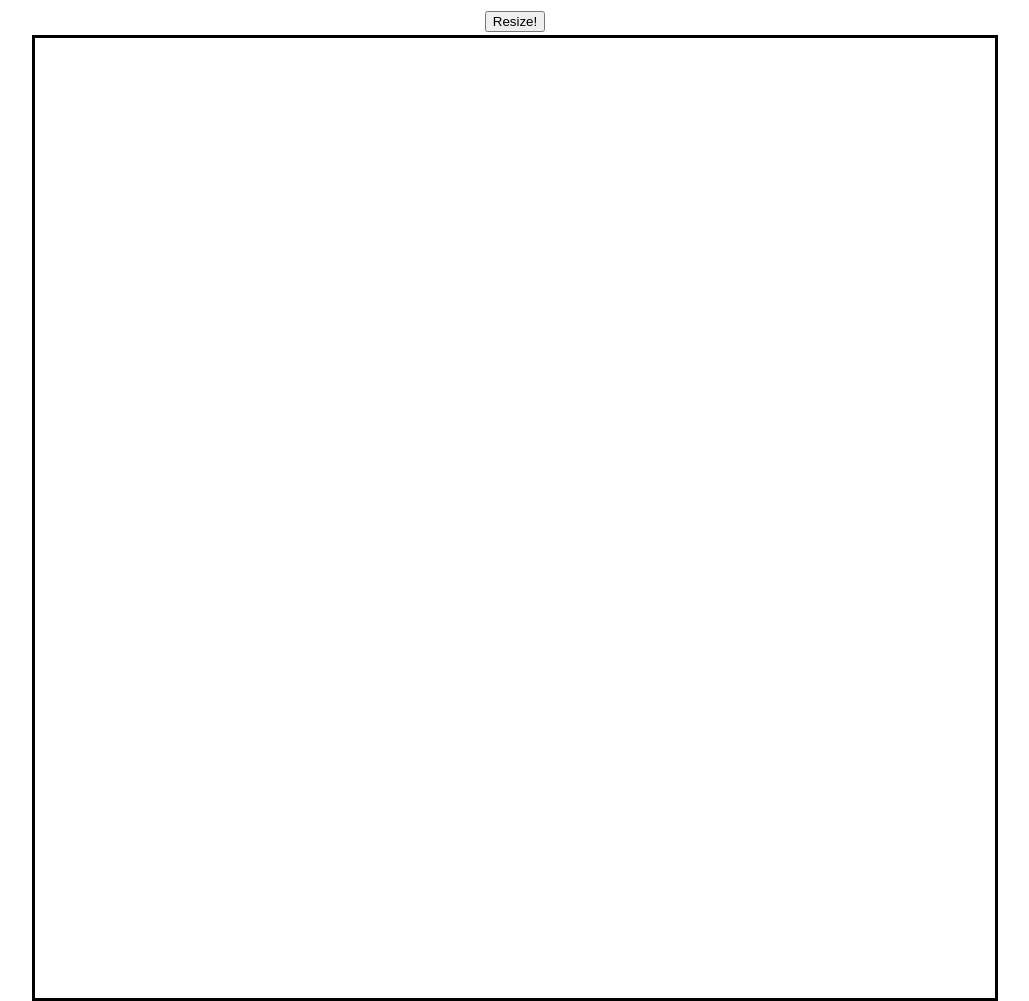
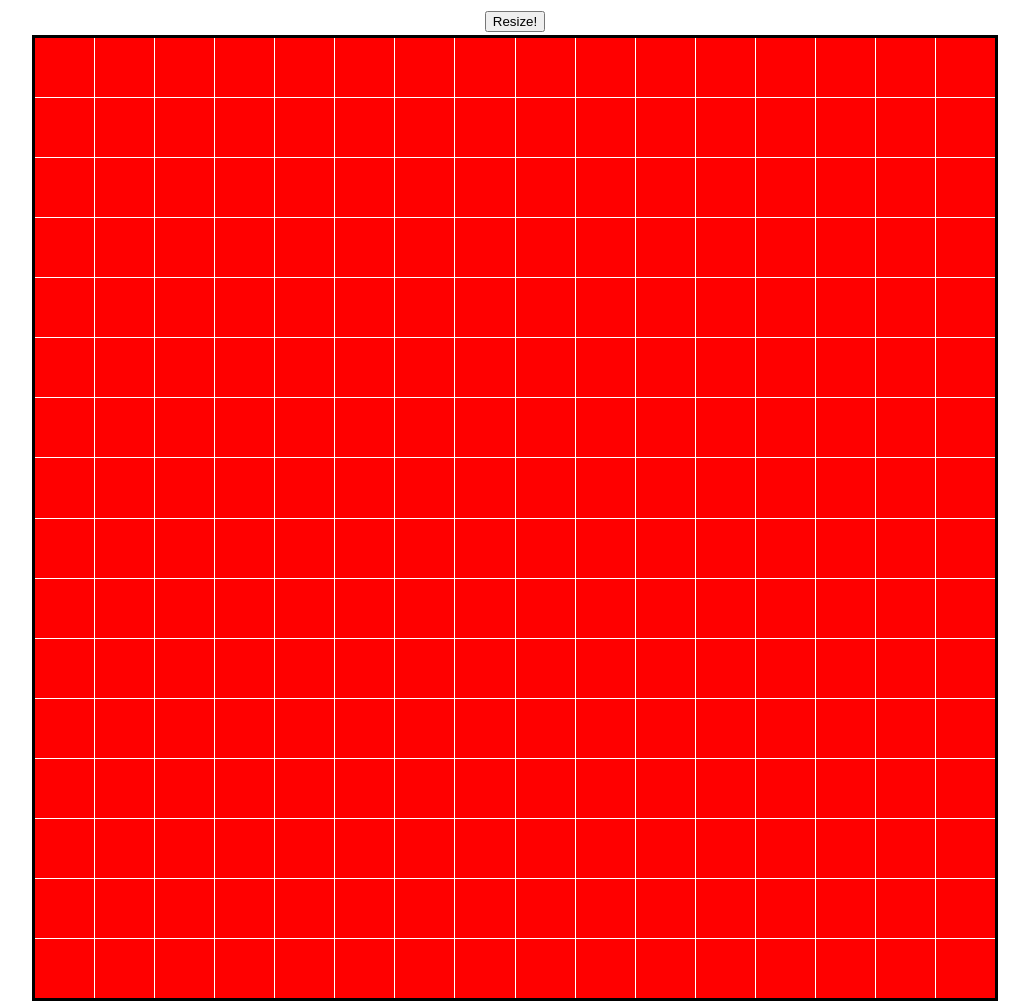
Before and after one commit to jimmywu3/odin-sketch, a plain HTML site: page index.html in a window 1280 px wide. Shown: the whole page, without its empty margins (125-1154 px from the left). Drawn offline with Linux system fonts and the light colour scheme.

Commit message:
Finished creating row divs and putting element divs in them, works much better now, Fixed overflow issue of previous version

```diff
--- a/javascript.js
+++ b/javascript.js
@@ -5,6 +5,21 @@ const INITAL_DIMENSION = 16;
 let createCanvas = (dimension) => {
     for(let i = 0; i < dimension; ++i){
         const rowDiv = document.createElement("div");
+        rowDiv.style["display"] = "flex";
+        rowDiv.style["flex-direction"] = "column";
+        rowDiv.style["flex"] = "1 1 0px";
+        rowDiv.style["gap"] = "1px";
+        rowDiv.classList.add("row");
+        for(let j = 0; j < dimension; ++j){
+            const square = document.createElement("div");
+            square.style["background-color"] = "red";
+            square.style["flex"] = "1 1 0px";
+            square.addEventListener("mouseover", () => {
+                square.style["background-color"] = "blue";
+            });
+            rowDiv.appendChild(square);
+        }
+        container.appendChild(rowDiv);
     }
 }
 
--- a/styles.css
+++ b/styles.css
@@ -12,6 +12,7 @@ body{
 #container{
     width: 960px;
     height: 960px;
+    gap: 1px;
     display: flex;
     flex-wrap: wrap;
     justify-content: center;
```
